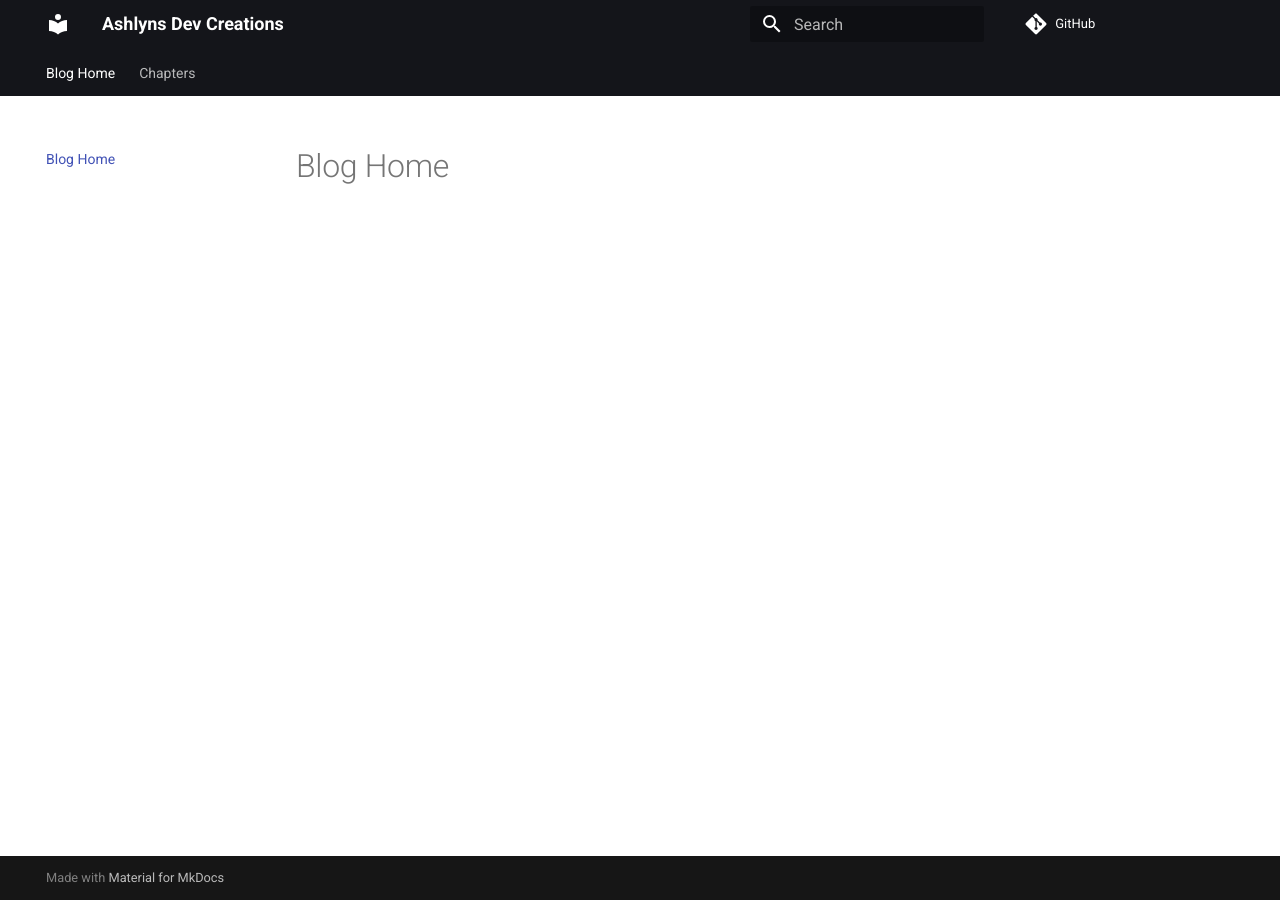
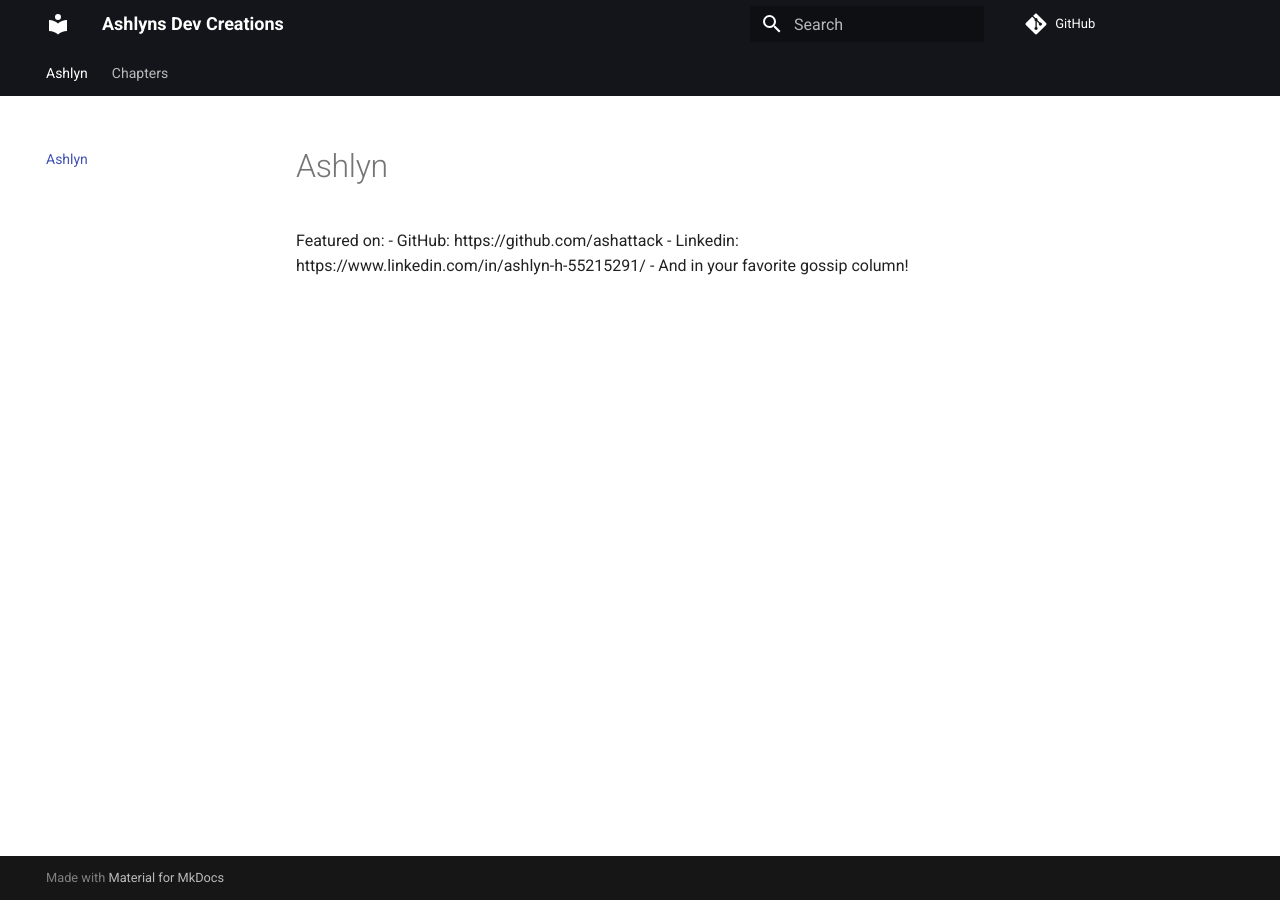
Before and after one commit to ashattack/ashattack.github.io, an MkDocs documentation site: the page built from docs/index.md, in a window 1280 px wide. Built offline with MkDocs 1.6.1 and Material for MkDocs 9.7.7, drawn with Linux system fonts in a browser that asks for light colours; comment, search, counter and statistics services are not loaded.

Commit message:
Update index.md

```diff
--- a/docs/index.md
+++ b/docs/index.md
@@ -1 +1,6 @@
-# Blog Home
+# Ashlyn
+
+Featured on:
+- GitHub: https://github.com/ashattack
+- Linkedin: https://www.linkedin.com/in/ashlyn-h-55215291/
+- And in your favorite gossip column!
```
